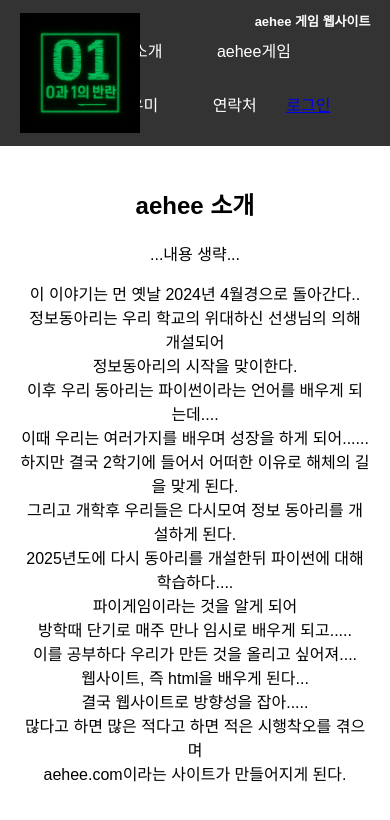
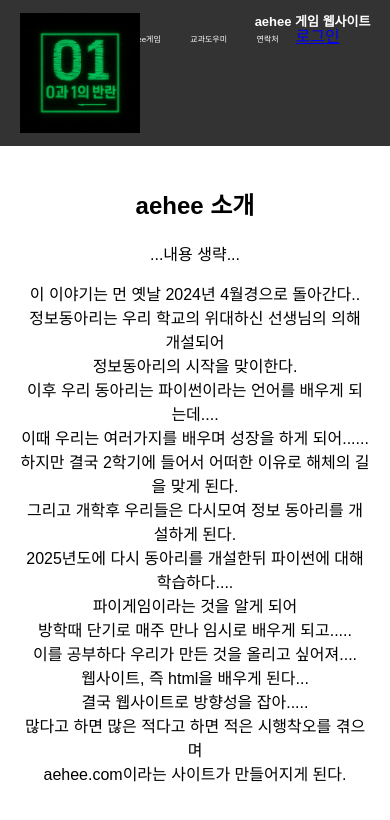
Before and after one commit to codebreaker0207/chess_aehee_game, a plain HTML site: page index.html in a window 390 px wide. Drawn offline with Linux system fonts and the light colour scheme.

Commit message:
Update styles.css

```diff
--- a/styles.css
+++ b/styles.css
@@ -95,13 +95,13 @@ main {
     transform: translateY(-50%);
   }
   nav button {
-    padding: 10px 20px;
-    margin: 5px;
+    padding: 5px 10px;
+    margin: 2.5px;
     border: none;
     border-radius: 8px;
     cursor: pointer;
     background: none;
     color: white;
-    font-size: 16px;
+    font-size: 8px;
   }
 }
```
